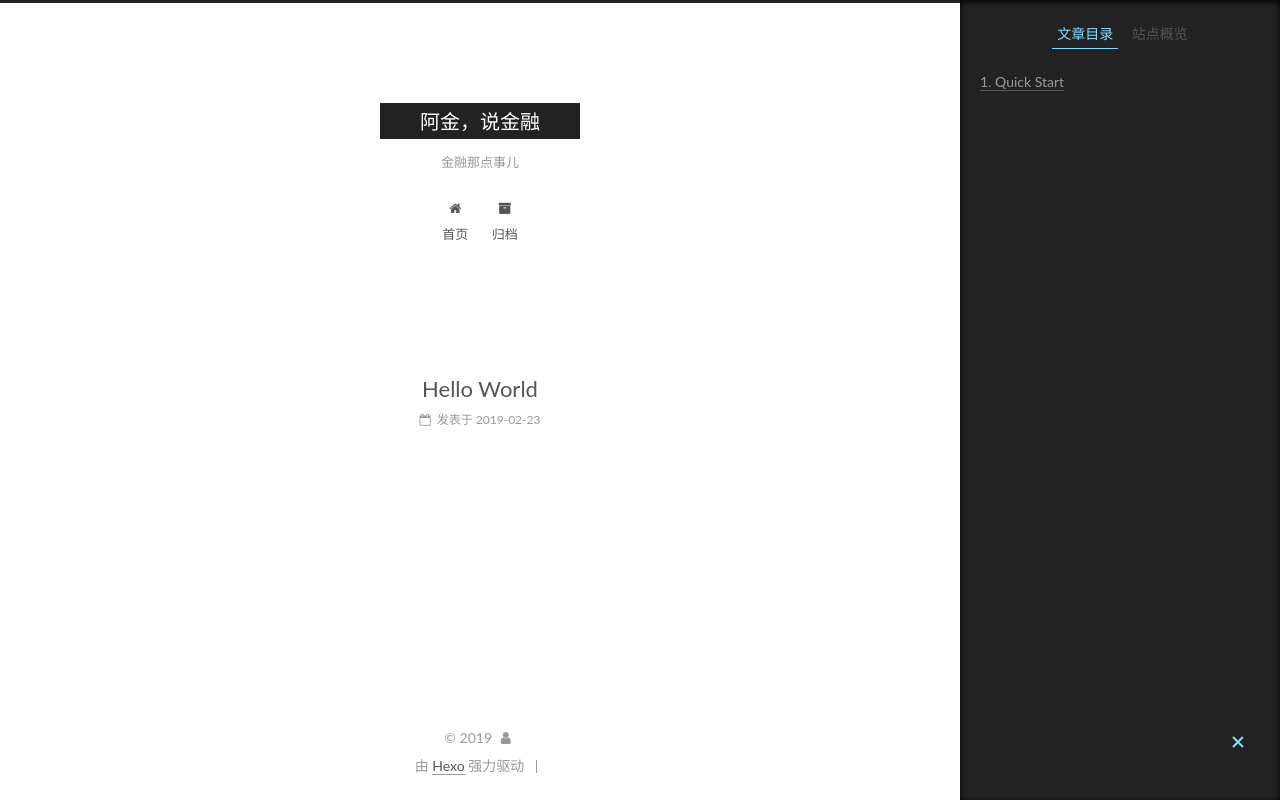
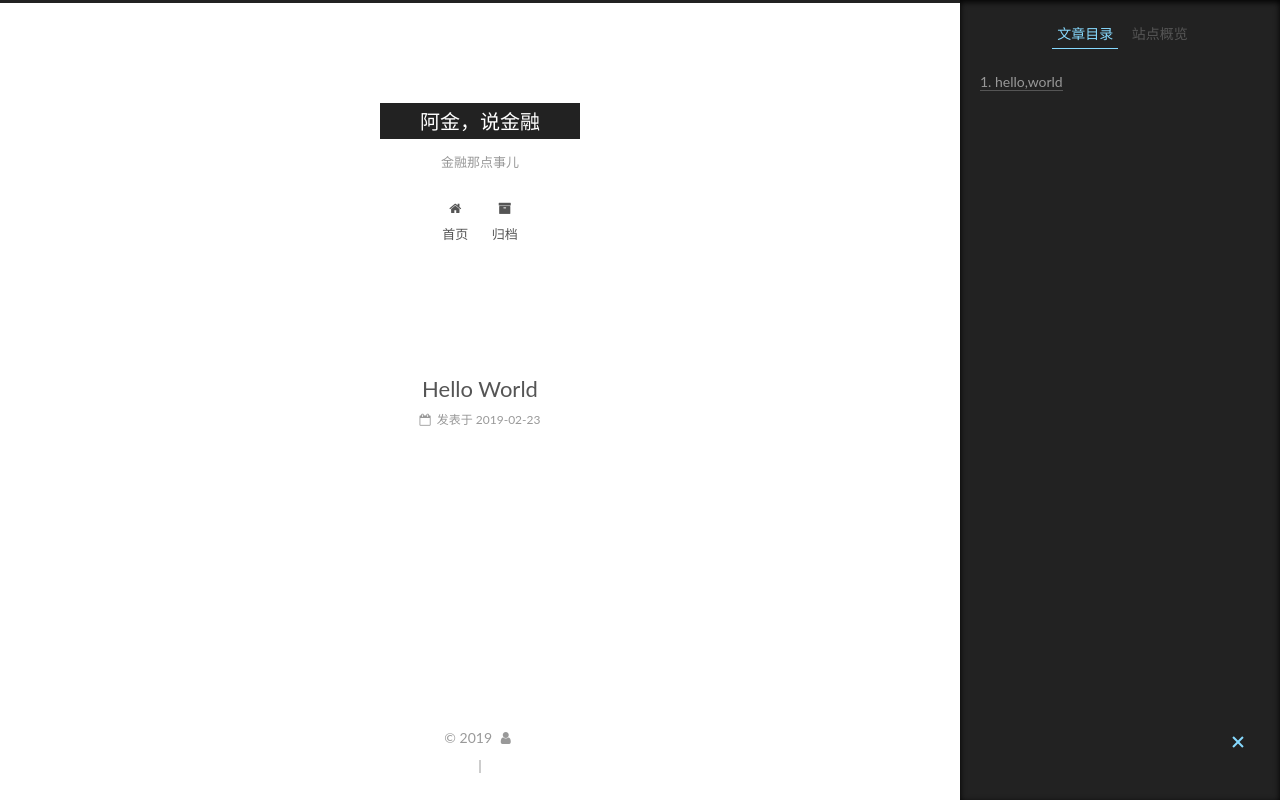
Before and after one commit to aliwudi/aliwudi.github.io, a plain HTML site: page 2019/02/23/hello-world/index.html in a window 1280 px wide. Drawn offline with Linux system fonts and the light colour scheme.

Commit message:
Update index.html

```diff
--- a/2019/02/23/hello-world/index.html
+++ b/2019/02/23/hello-world/index.html
@@ -430,7 +430,7 @@
 
 
 
-              <div class="post-toc-content"><ol class="nav"><li class="nav-item nav-level-2"><a class="nav-link" href="#Quick-Start"><span class="nav-number">1.</span> <span class="nav-text">Quick Start</span></a><ol class="nav-child"><li class="nav-item nav-level-3"><a class="nav-link" href="#Create-a-new-post"><span class="nav-number">1.1.</span> <span class="nav-text">Create a new post</span></a></li><li class="nav-item nav-level-3"><a class="nav-link" href="#Run-server"><span class="nav-number">1.2.</span> <span class="nav-text">Run server</span></a></li><li class="nav-item nav-level-3"><a class="nav-link" href="#Generate-static-files"><span class="nav-number">1.3.</span> <span class="nav-text">Generate static files</span></a></li><li class="nav-item nav-level-3"><a class="nav-link" href="#Deploy-to-remote-sites"><span class="nav-number">1.4.</span> <span class="nav-text">Deploy to remote sites</span></a></li></ol></li></ol></div>
+              <div class="post-toc-content"><ol class="nav"><li class="nav-item nav-level-2"><a class="nav-link" href="#Quick-Start"><span class="nav-number">1.</span> <span class="nav-text">hello,world</span></a><ol class="nav-child"><li class="nav-item nav-level-3"><a class="nav-link" href="#Create-a-new-post"><span class="nav-number">1.1.</span> <span class="nav-text">Create a new post</span></a></li><li class="nav-item nav-level-3"><a class="nav-link" href="#Run-server"><span class="nav-number">1.2.</span> <span class="nav-text">Run server</span></a></li><li class="nav-item nav-level-3"><a class="nav-link" href="#Generate-static-files"><span class="nav-number">1.3.</span> <span class="nav-text">Generate static files</span></a></li><li class="nav-item nav-level-3"><a class="nav-link" href="#Deploy-to-remote-sites"><span class="nav-number">1.4.</span> <span class="nav-text">Deploy to remote sites</span></a></li></ol></li></ol></div>
 
 
           </div>
@@ -460,7 +460,7 @@
 </div>
 
 
-  <div class="powered-by">由 <a class="theme-link" target="_blank" href="https://hexo.io">Hexo</a> 强力驱动</div>
+
 
 
 
```
